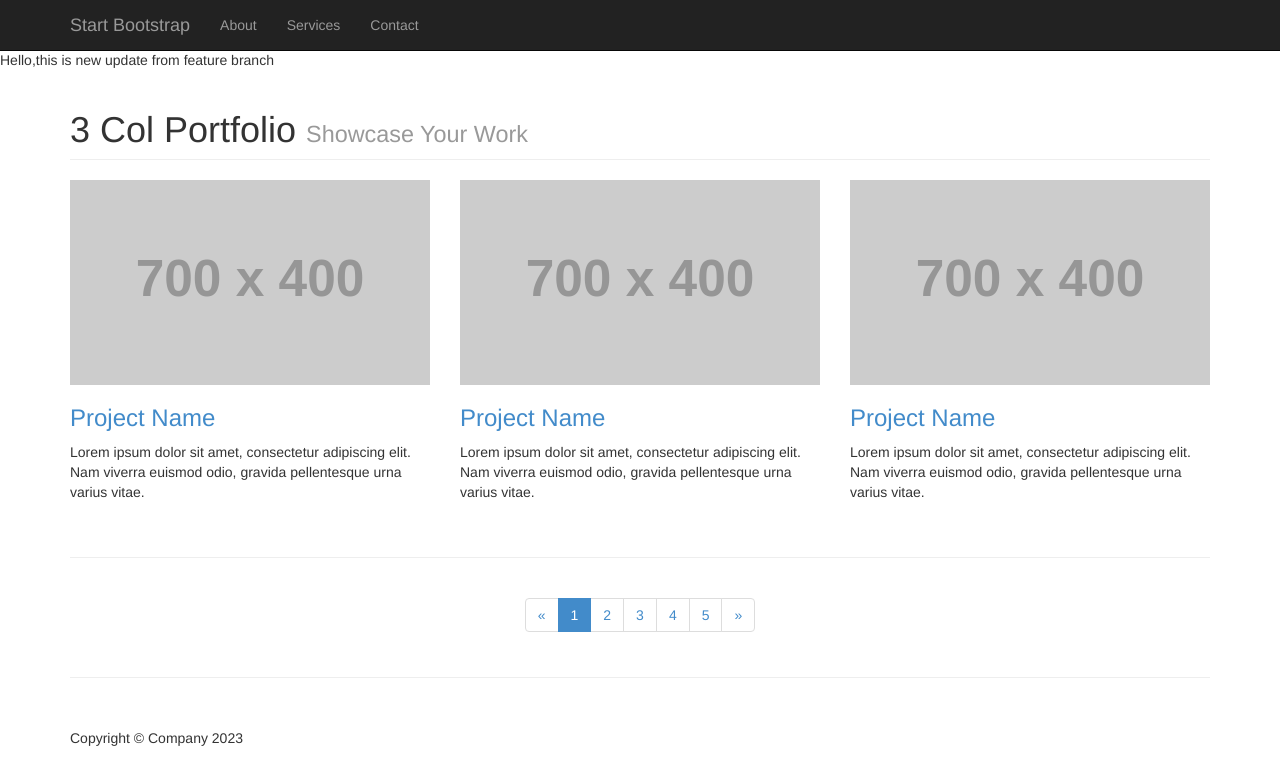
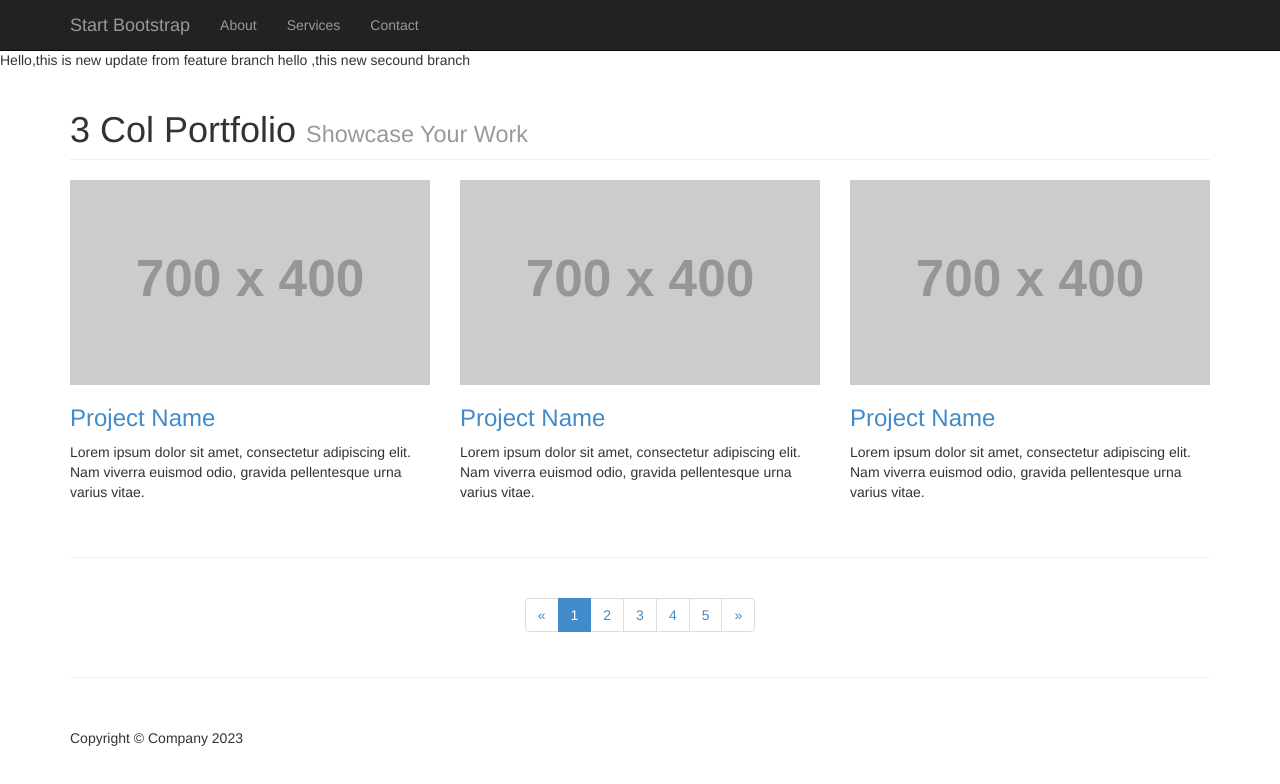
Before and after one commit to mishnsfdc/mydemoapp, a plain HTML site: page index.html in a window 1280 px wide. Drawn offline with Linux system fonts and the light colour scheme; placeholder pictures from the web are drawn by us.

Commit message:
some update

```diff
--- a/index.html
+++ b/index.html
@@ -8,6 +8,8 @@
 
     <title>Three Column Portfolio Template for Bootstrap 3</title>
 Hello,this is new update from feature branch
+
+hello ,this new secound branch
     <!-- Bootstrap core CSS -->
     <link href="css/bootstrap.css" rel="stylesheet">
 
```
